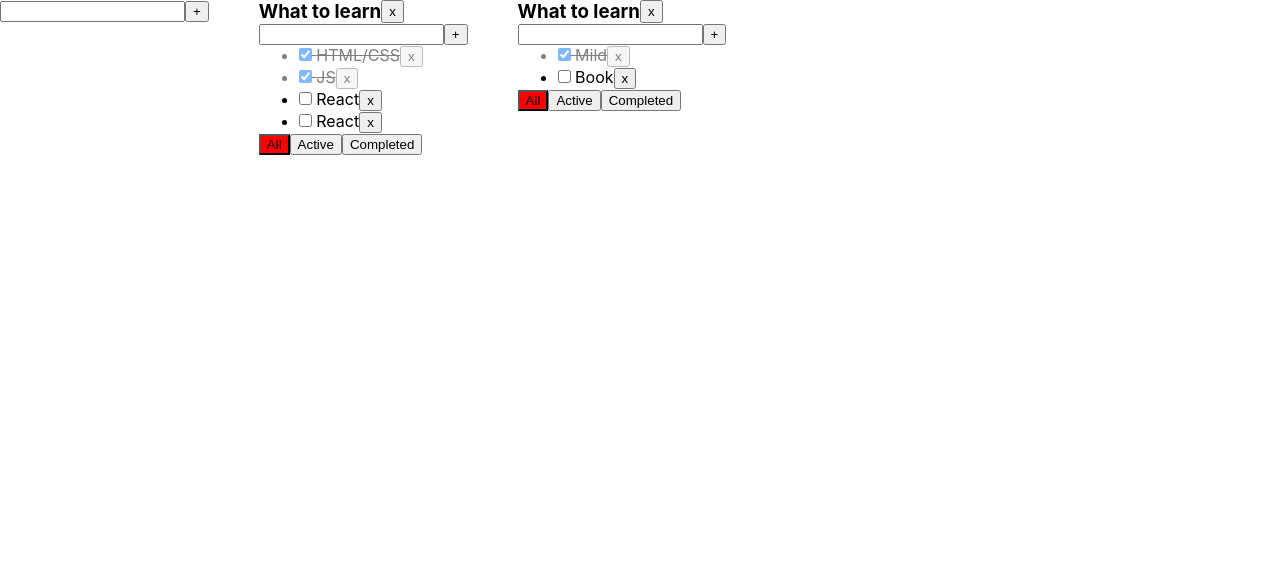
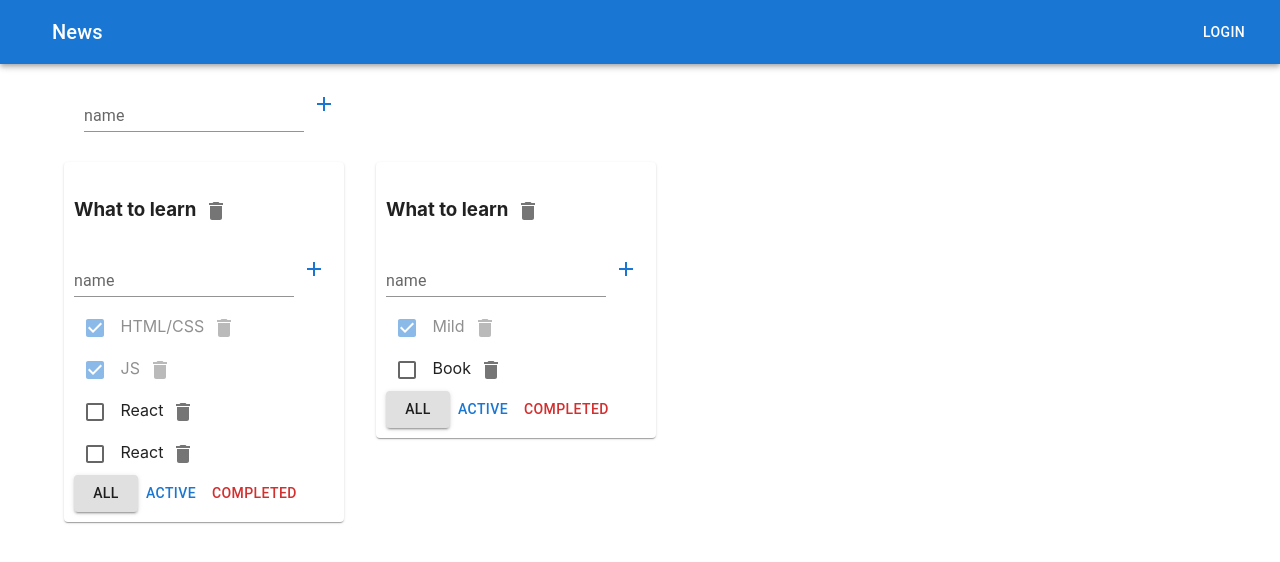
Before and after one commit to hellpains/Todolist, a React (Create React App) app: page / in a window 1280 px wide. Shown: the top 562 px of the page. Built offline with nearby package versions, Linux system fonts and the light colour scheme.

Commit message:
'lesson-7'

```diff
--- a/src/App.css
+++ b/src/App.css
@@ -1,24 +1,3 @@
-* {
-    margin: 0;
-}
-
-.App {
-
-    display: flex;
-}
-
-button {
-    outline: none;
-}
-
-.todolistContent {
-    margin-top: 100px;
-    display: grid;
-}
-
-.App > div {
-    margin-right: 50px;
-}
 
 .error {
     border: red 1px solid;
@@ -28,11 +7,6 @@ button {
     color: red;
 }
 
-.is-done {
-    opacity: 0.5;
-    text-decoration: line-through;
-}
-
 
 .btn-active {
     background-color: aquamarine;
--- a/src/App.tsx
+++ b/src/App.tsx
@@ -3,6 +3,7 @@ import './App.css';
 import {v1} from "uuid";
 import {Todolist} from "./components/Todolist/Todolist";
 import {AddItemForm} from "./components/UniversalButton/AddItemForm";
+import {AppBar, Box, Button, Container, Grid, IconButton, Paper, Toolbar, Typography} from "@mui/material";
 
 export type TodolistType = {
     id: string
@@ -14,6 +15,10 @@ export type TaskType = {
     id: string
     title: string
     isDone: boolean
+}
+
+function MenuIcon() {
+    return null;
 }
 
 function App() {
@@ -48,26 +53,51 @@ function App() {
     }
     const changeStatus = (todolistId: string, id: string, isDone: boolean) => {
         setTasks(
-            {...tasks,
-                [todolistId]: tasks[todolistId].map(t => t.id === id ? {...t, isDone} : t)})
+            {
+                ...tasks,
+                [todolistId]: tasks[todolistId].map(t => t.id === id ? {...t, isDone} : t)
+            })
     }
     const removeTodolist = (todolistId: string) => {
         setTodolists(todolists.filter(tl => tl.id !== todolistId))
     }
-    const addTodolistHandler = (title:string) => {
-        let newId=v1()
-        setTodolists([{id:newId,title,filter:'all'},...todolists])
-        setTasks({...tasks, [newId]:[]})
+    const addTodolistHandler = (title: string) => {
+        let newId = v1()
+        setTodolists([{id: newId, title, filter: 'all'}, ...todolists])
+        setTasks({...tasks, [newId]: []})
     }
-    const updateTaskTitle = (todolistId:string,title:string,taskId:string) => {
-      setTasks({...tasks,[todolistId]:tasks[todolistId].map(t=>t.id===taskId?{...t,title}:t)})
+    const updateTaskTitle = (todolistId: string, title: string, taskId: string) => {
+        setTasks({...tasks, [todolistId]: tasks[todolistId].map(t => t.id === taskId ? {...t, title} : t)})
     }
-    const updateTodolistTitle = (todolistId:string,title:string) => {
-      setTodolists(todolists.map(tl=>tl.id===todolistId?{...tl,title}:tl))
+    const updateTodolistTitle = (todolistId: string, title: string) => {
+        setTodolists(todolists.map(tl => tl.id === todolistId ? {...tl, title} : tl))
     }
     return (
         <div className="App">
+            <Box sx={{flexGrow: 1}}>
+                <AppBar position="static">
+                    <Toolbar>
+                        <IconButton
+                            size="large"
+                            edge="start"
+                            color="inherit"
+                            aria-label="menu"
+                            sx={{mr: 2}}
+                        >
+                            <MenuIcon/>
+                        </IconButton>
+                        <Typography variant="h6" component="div" sx={{flexGrow: 1}}>
+                            News
+                        </Typography>
+                        <Button color="inherit">Login</Button>
+                    </Toolbar>
+                </AppBar>
+            </Box>
+            <Container fixed>
+                <Grid container style={{padding: '20px'}}>
                     <AddItemForm addItem={addTodolistHandler}/>
+                </Grid>
+                <Grid container spacing={4}>
                     {
                         todolists.map(tl => {
                             let filteredTask = tasks[tl.id]
@@ -78,6 +108,8 @@ function App() {
                                 filteredTask = filteredTask.filter(t => t.isDone === true)
                             }
                             return (
+                                <Grid item>
+                                    <Paper style={{padding: '10px'}}>
                                         <Todolist
                                             updateTodolistTitle={updateTodolistTitle}
                                             updateTaskTitle={updateTaskTitle}
@@ -92,9 +124,14 @@ function App() {
                                             changeStatus={changeStatus}
                                             filter={tl.filter}
                                         />
+                                    </Paper>
+                                </Grid>
                             )
                         })
                     }
+                </Grid>
+            </Container>
+
 
         </div>
     );
--- a/src/components/FilterButton/FilterButton.tsx
+++ b/src/components/FilterButton/FilterButton.tsx
@@ -1,11 +1,13 @@
 import React, {FC} from 'react';
 import {FilterType} from "../../App";
-import {Button} from "../UniversalButton/Button";
+import {MyButton} from "../UniversalButton/MyButton";
+import {Button} from "@mui/material";
+import s from "./FilterButton.module.css";
 
 type FilterButtonType = {
-    changeFilter: (todolistId:string,value: FilterType) => void
+    changeFilter: (todolistId: string, value: FilterType) => void
     filter: FilterType
-    todolistId:string
+    todolistId: string
 }
 export const FilterButton: FC<FilterButtonType> = (
     {
@@ -14,23 +16,28 @@ export const FilterButton: FC<FilterButtonType> = (
     }
 ) => {
 
-    const onClickFilterHandler = (todolistId:string,value: FilterType) => {
-        changeFilter(todolistId,value)
+    const onClickFilterHandler = (todolistId: string, value: FilterType) => {
+        changeFilter(todolistId, value)
     }
     return (
         <div>
+
             <Button
-                filter={filter}
-                callback={() => onClickFilterHandler(todolistId,'all')}
-                name={'All'}/>
+                variant={filter === 'all' ? "contained" : "text"}
+                color={"inherit"}
+                onClick={() => onClickFilterHandler(todolistId, 'all')}
+            >All</Button>
             <Button
-                filter={filter}
-                callback={() => onClickFilterHandler(todolistId,'active')}
-                name={'Active'}/>
+                variant={filter === 'active' ? "contained" : "text"}
+                color={"primary"}
+                onClick={() => onClickFilterHandler(todolistId, 'active')}
+            >Active</Button>
             <Button
-                filter={filter}
-                callback={() => onClickFilterHandler(todolistId,'completed')}
-                name={'Completed'}/>
+                variant={filter === 'completed' ? "contained" : "text"}
+                color={"error"}
+                onClick={() => onClickFilterHandler(todolistId, 'completed')}
+
+            >Completed</Button>
         </div>
     );
 };
--- a/src/components/Input/Input.tsx
+++ b/src/components/Input/Input.tsx
@@ -1,4 +1,5 @@
 import React, {ChangeEvent, FC, KeyboardEvent} from 'react';
+import {TextField} from "@mui/material";
 
 type InputType = {
     task: string
@@ -31,11 +32,16 @@ export const Input: FC<InputType> = (
     }
 
     return (
-        <input
-            className={error ? 'error' : ''}
+
+        <TextField
+            error={!!error}
+            id="standard-basic" label="name" variant="standard"
             onKeyPress={onKeyPressHandler}
-            value={task}
-            onChange={onChangeInputHandler}
+            value={task} onChange={onChangeInputHandler}
+            helperText={error}
+            style={{marginBottom: '10px'}}
         />
+
+
     );
 };
--- /dev/null
+++ b/src/components/TasksLIst/TaskList.module.css
@@ -0,0 +1,7 @@
+.is_done {
+    opacity: 0.5;
+}
+
+.button {
+    text-decoration: none;
+}
--- a/src/components/TasksLIst/TasksLIst.tsx
+++ b/src/components/TasksLIst/TasksLIst.tsx
@@ -1,14 +1,20 @@
 import React, {ChangeEvent, FC} from 'react';
 import {TaskType} from "../../App";
-import {Button} from "../UniversalButton/Button";
 import {EditableSpan} from "../UniversalButton/EditableSpan";
+import {MyButton} from "../UniversalButton/MyButton";
+import {Button, Checkbox, IconButton} from "@mui/material";
+import DeleteIcon from '@mui/icons-material/Delete';
+import s from './TaskList.module.css'
+import {Delete} from "@mui/icons-material";
+import {pink} from "@mui/material/colors";
 
+const label = {inputProps: {'aria-label': 'Checkbox demo'}};
 type TasksLIstType = {
     tasks: Array<TaskType>
     removeTask: (todolistId: string, id: string) => void
     changeStatus: (todolistId: string, id: string, isDone: boolean) => void
     todolistId: string
-    updateTaskTitle: (todolistId: string, title: string,taskId:string) => void
+    updateTaskTitle: (todolistId: string, title: string, taskId: string) => void
 }
 export const TasksLIst: FC<TasksLIstType> = (
     {
@@ -19,23 +25,33 @@ export const TasksLIst: FC<TasksLIstType> = (
 ) => {
 
     const removeTaskHandler = (id: string) => removeTask(todolistId, id)
-    const updateTaskTitleHandler = (title:string,taskId:string) => {
-        updateTaskTitle(todolistId,title,taskId)
+    const updateTaskTitleHandler = (title: string, taskId: string) => {
+        updateTaskTitle(todolistId, title, taskId)
     }
     return (
-        <ul>
+        <div>
             {tasks.map(t => {
                 const onChangeHandler = (event: ChangeEvent<HTMLInputElement>) => {
                     changeStatus(todolistId, t.id, event.currentTarget.checked)
                 }
                 return (
-                    <li key={t.id} className={t.isDone === true ? 'is-done' : ''}>
-                        <input onChange={onChangeHandler} type="checkbox" checked={t.isDone}/>
-                        <EditableSpan title={t.title} onChange={(title: string) => updateTaskTitleHandler(title,t.id)}/>
-                        <Button callback={() => removeTaskHandler(t.id)} name={'x'}/>
-                    </li>
+                    <div key={t.id} className={t.isDone === true ? s.is_done : ''}>
+
+                        <Checkbox
+                            {...label} defaultChecked
+                            onChange={onChangeHandler}
+                            checked={t.isDone}
+                        />
+                        <EditableSpan
+                            title={t.title}
+                            onChange={(title: string) => updateTaskTitleHandler(title, t.id)}
+                        />
+                        <IconButton className={s.button} onClick={() => removeTaskHandler(t.id)}>
+                            <Delete/>
+                        </IconButton>
+                    </div>
                 )
             })}
-        </ul>
+        </div>
     );
 };
--- a/src/components/Todolist/TodolistTitle.tsx
+++ b/src/components/Todolist/TodolistTitle.tsx
@@ -1,17 +1,20 @@
 import React, {FC} from 'react';
-import {Button} from "../UniversalButton/Button";
 import {EditableSpan} from "../UniversalButton/EditableSpan";
+import {MyButton} from "../UniversalButton/MyButton";
+import s from "../TasksLIst/TaskList.module.css";
+import {Delete} from "@mui/icons-material";
+import {IconButton} from "@mui/material";
 
 type TodolistHeaderType = {
     title: string
     removeTodolist: (todolistId: string) => void
     todolistId: string
-    updateTodolistTitle:(todolistId:string,title:string)=>void
+    updateTodolistTitle: (todolistId: string, title: string) => void
 }
 export const TodolistTitle: FC<TodolistHeaderType> = (
     {
         title, removeTodolist,
-        todolistId,updateTodolistTitle
+        todolistId, updateTodolistTitle
     }
 ) => {
     const onClickHandler = (todolistId: string) => {
@@ -20,13 +23,16 @@ export const TodolistTitle: FC<TodolistHeaderType> = (
     const flex = {
         display: 'flex'
     }
-    const updateTodolistTitleHandler = (newTitle:string) => {
-        updateTodolistTitle(todolistId,newTitle)
+    const updateTodolistTitleHandler = (newTitle: string) => {
+        updateTodolistTitle(todolistId, newTitle)
     }
     return (
         <div style={flex}>
-            <h3><EditableSpan title={title} onChange={(title:string)=>updateTodolistTitleHandler(title)}/></h3>
-            <Button name={'x'} callback={() => onClickHandler(todolistId)}/>
+            <h3><EditableSpan title={title} onChange={(title: string) => updateTodolistTitleHandler(title)}/>
+                <IconButton className={s.button} onClick={() => onClickHandler(todolistId)}>
+                    <Delete/>
+                </IconButton>
+            </h3>
         </div>
     );
 };
--- a/src/components/UniversalButton/AddItemForm.tsx
+++ b/src/components/UniversalButton/AddItemForm.tsx
@@ -1,11 +1,13 @@
 import React, {FC, useState} from "react";
 import {Input} from "../Input/Input";
-import {Button} from "./Button";
+import {Button, IconButton} from "@mui/material";
+import {MyButton} from "./MyButton";
+import {Add} from "@mui/icons-material";
 
-type AddItemFormPropsType={
-    addItem:(title:string)=>void
+type AddItemFormPropsType = {
+    addItem: (title: string) => void
 }
-export const AddItemForm:FC<AddItemFormPropsType> = (
+export const AddItemForm: FC<AddItemFormPropsType> = (
     {
         addItem
     }
@@ -22,7 +24,7 @@ export const AddItemForm:FC<AddItemFormPropsType> = (
         }
     }
 
-    return(
+    return (
         <div>
             <Input
                 onClickAddTask={onClickAddTask}
@@ -31,11 +33,9 @@ export const AddItemForm:FC<AddItemFormPropsType> = (
                 task={task}
                 setTask={setTask}
             />
-            <Button
-                name={'+'}
-                callback={onClickAddTask}
-            />
-            {error && <div className={'error-message'}>{error}</div>}
+            <IconButton color={"primary"} onClick={onClickAddTask}>
+                <Add/>
+            </IconButton>
         </div>
     )
 }
--- a/src/components/UniversalButton/EditableSpan.tsx
+++ b/src/components/UniversalButton/EditableSpan.tsx
@@ -1,13 +1,14 @@
 import React, {ChangeEvent, FC, useState} from "react";
+import {TextField} from "@mui/material";
 
 type EditableSpanPropsType = {
     title: string
-    onChange:(title:string)=>void
+    onChange: (title: string) => void
 }
 
 export const EditableSpan: FC<EditableSpanPropsType> = (
     {
-        title,onChange
+        title, onChange
     }
 ) => {
     let [newTitle, setNewTitle] = useState(title)
@@ -27,7 +28,12 @@ export const EditableSpan: FC<EditableSpanPropsType> = (
 
     return (
         edit
-            ? <input onChange={onChangeInputHandler}  value={newTitle} onBlur={editOffHandler} autoFocus/>
-            : <span onDoubleClick={editOnHandler} > {title}</span>
+            ? <TextField
+                variant={'standard'}
+                onChange={onChangeInputHandler}
+                value={newTitle}
+                onBlur={editOffHandler}
+                autoFocus/>
+            : <span onDoubleClick={editOnHandler}> {title}</span>
     )
 }
--- a/src/components/UniversalButton/Button.tsx
+++ b/src/components/UniversalButton/MyButton.tsx
@@ -9,7 +9,7 @@ type ButtonType = {
 }
 
 
-export const Button: FC<ButtonType> = ({name, callback, filter}) => {
+export const MyButton: FC<ButtonType> = ({name, callback, filter}) => {
 
     const nameLowerCase = name.toLowerCase()
 
```
Also changed, not shown: package.json (+17 -19 lines), src/components/Todolist/Todolist.tsx (+4 -4 lines), 1 other file (tests, documents, lock files or other folders). Lines whose indentation alone changed are shown as unchanged.
